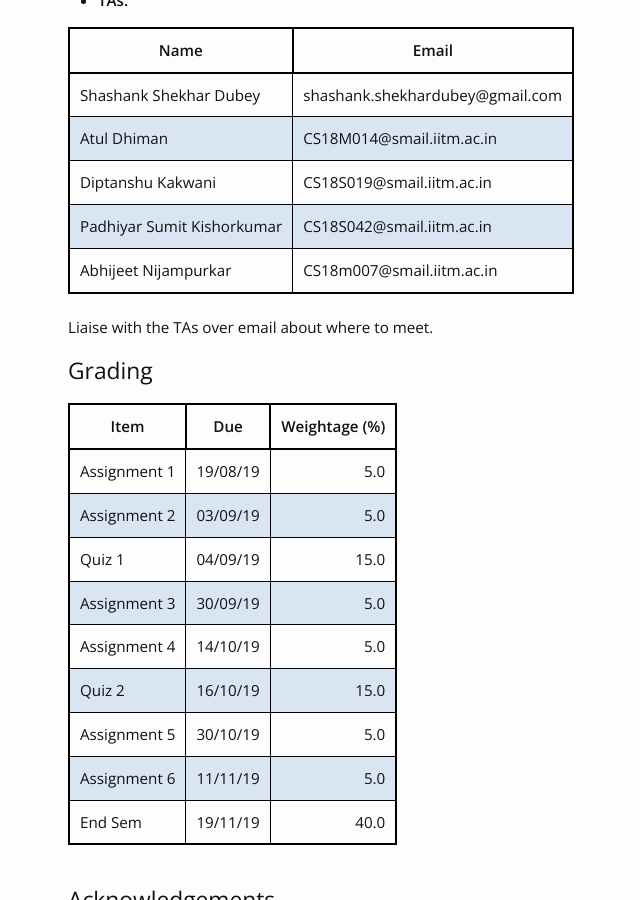
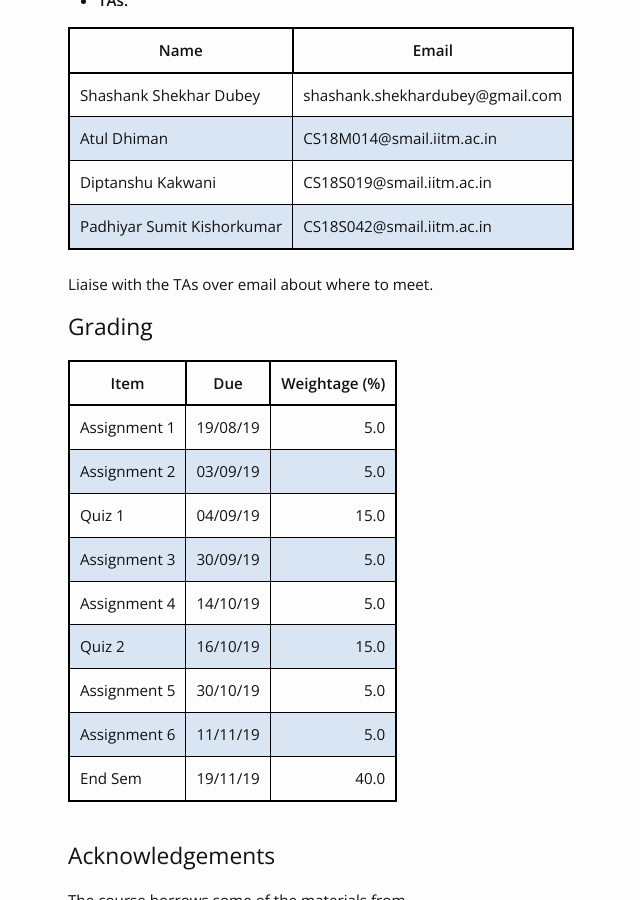
Before and after one commit to kayceesrk/cs3100_m20, a Jekyll site: the page built from index.md, in a window 1280 px wide and 900 px high, scrolled down 1163 px. Shown: the whole window, without its empty margins (127-767 px from the left). Built offline with Jekyll 4.4.1, drawn with Linux system fonts in a browser that asks for light colours; nearby versions of some CDN libraries.

Commit message:
Commits At the end of the course

```diff
--- a/index.md
+++ b/index.md
@@ -39,7 +39,6 @@ is found [here](https://github.com/kayceesrk/cs3100_f19#running-the-jupyter-note
 | Atul Dhiman | CS18M014@smail.iitm.ac.in |
 | Diptanshu Kakwani | CS18S019@smail.iitm.ac.in |
 | Padhiyar Sumit Kishorkumar | CS18S042@smail.iitm.ac.in |
-| Abhijeet Nijampurkar | CS18m007@smail.iitm.ac.in |
 
 <br>
 Liaise with the TAs over email about where to meet.
```
Also changed, not shown: 3 other files.
